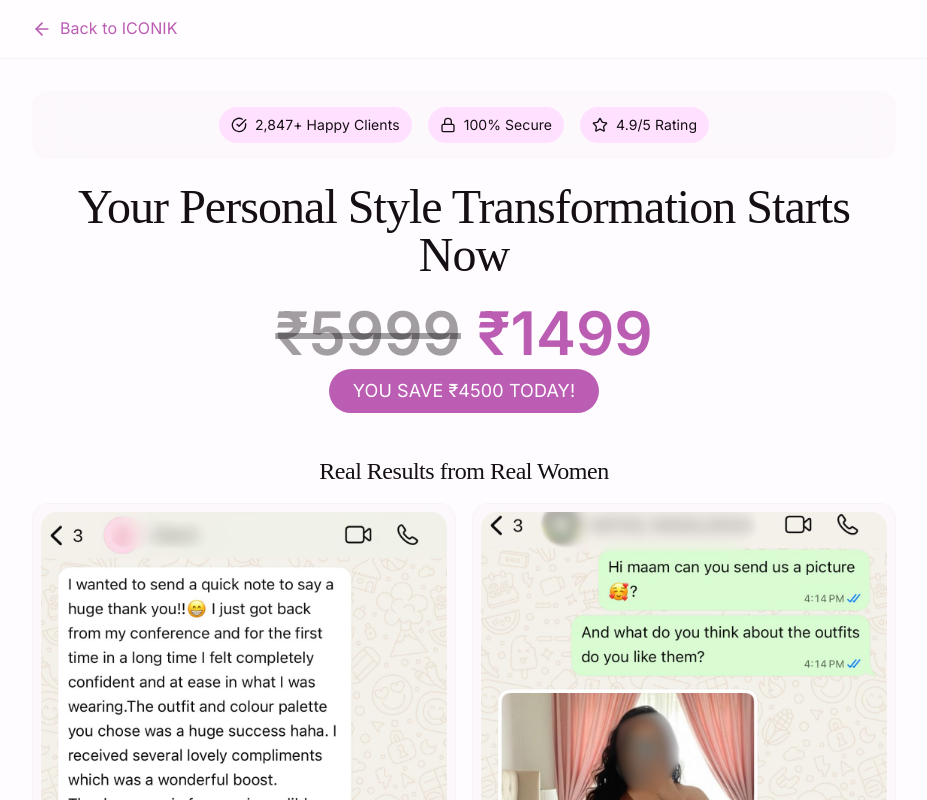
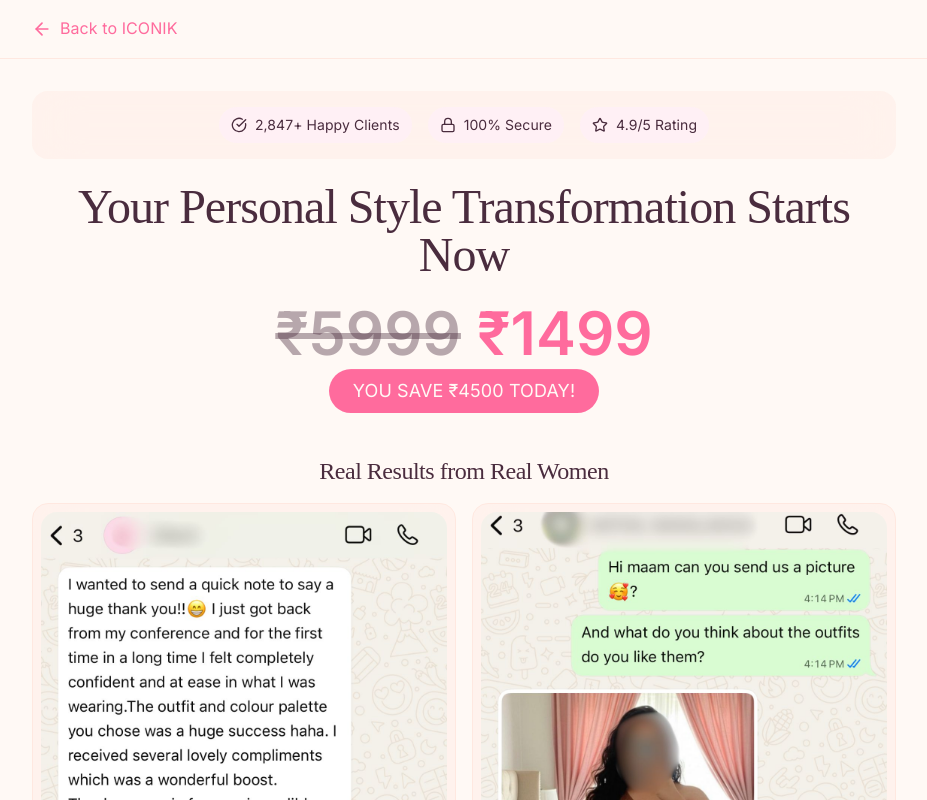
Before and after one commit to mithil0407/playernumberone, a Next.js app: page /checkout in a window 1280 px wide. Shown: the top 800 px of the page, without its empty margins (176-1103 px from the left). Built offline with nearby package versions, Linux system fonts and the light colour scheme.

Commit message:
Please Pink

```diff
--- a/src/app/checkout/success/page.tsx
+++ b/src/app/checkout/success/page.tsx
@@ -47,7 +47,7 @@ function SuccessPageContent() {
   }, [searchParams]);
 
   return (
-    <div className="min-h-screen bg-gray-50 text-gray-900 flex items-center justify-center">
+    <div className="min-h-screen bg-luxury-warm-white text-luxury-charcoal flex items-center justify-center">
       <motion.div
         initial={{ opacity: 0, scale: 0.9 }}
         animate={{ opacity: 1, scale: 1 }}
@@ -106,7 +106,7 @@ function SuccessPageContent() {
 export default function SuccessPage() {
   return (
     <Suspense fallback={
-      <div className="min-h-screen bg-gray-50 text-gray-900 flex items-center justify-center">
+      <div className="min-h-screen bg-luxury-warm-white text-luxury-charcoal flex items-center justify-center">
         <div className="text-center">
           <div className="animate-spin rounded-full h-12 w-12 border-b-2 border-rose-500 mx-auto mb-4"></div>
           <p className="text-gray-600">Loading...</p>
--- a/src/app/dashboard/page.tsx
+++ b/src/app/dashboard/page.tsx
@@ -138,7 +138,7 @@ export default function DashboardPage() {
 
   if (loading) {
     return (
-      <div className="min-h-screen bg-gray-50 flex items-center justify-center">
+      <div className="min-h-screen bg-luxury-warm-white flex items-center justify-center">
         <div className="text-center">
           <RefreshCw className="w-8 h-8 animate-spin mx-auto mb-4 text-blue-600" />
           <p className="text-gray-600">Loading dashboard...</p>
@@ -148,7 +148,7 @@ export default function DashboardPage() {
   }
 
   return (
-    <div className="min-h-screen bg-gray-50">
+    <div className="min-h-screen bg-luxury-warm-white">
       {/* Header */}
       <header className="bg-white shadow-sm border-b">
         <div className="max-w-7xl mx-auto px-4 py-6">
@@ -277,7 +277,7 @@ export default function DashboardPage() {
           </div>
           <div className="overflow-x-auto">
             <table className="min-w-full divide-y divide-gray-200">
-              <thead className="bg-gray-50">
+              <thead className="bg-luxury-cream">
                 <tr>
                   <th className="px-6 py-3 text-left text-xs font-medium text-gray-500 uppercase tracking-wider">
                     Customer
@@ -300,7 +300,7 @@ export default function DashboardPage() {
                 {filteredOrders.map((order) => {
                   const customer = data.customers.find(c => c.id === order.customer_id);
                   return (
-                    <tr key={order.id} className="hover:bg-gray-50">
+                    <tr key={order.id} className="hover:bg-luxury-cream">
                       <td className="px-6 py-4 whitespace-nowrap">
                         <div>
                           <div className="text-sm font-medium text-gray-900">
@@ -362,7 +362,7 @@ export default function DashboardPage() {
             </div>
             <div className="overflow-x-auto">
               <table className="min-w-full divide-y divide-gray-200">
-                <thead className="bg-gray-50">
+                <thead className="bg-luxury-cream">
                   <tr>
                     <th className="px-6 py-3 text-left text-xs font-medium text-gray-500 uppercase tracking-wider">
                       Customer
@@ -383,7 +383,7 @@ export default function DashboardPage() {
                     const customer = data.customers.find(c => c.id === session.customer_id);
                     const order = data.orders.find(o => o.id === session.order_id);
                     return (
-                      <tr key={session.id} className="hover:bg-gray-50">
+                      <tr key={session.id} className="hover:bg-luxury-cream">
                         <td className="px-6 py-4 whitespace-nowrap">
                           <div>
                             <div className="text-sm font-medium text-gray-900">
--- a/src/app/ethnic/checkout/page.tsx
+++ b/src/app/ethnic/checkout/page.tsx
@@ -283,7 +283,7 @@ export default function EthnicCheckoutPage() {
             </div>
           </div>
 
-          <div className="bg-gray-900 text-white rounded-2xl p-3 md:p-4 text-center">
+          <div className="bg-luxury-accent text-luxury-warm-white rounded-2xl p-3 md:p-4 text-center">
             <div className="text-base md:text-lg mb-1 md:mb-2 font-light font-['Inter',sans-serif]">Offer Expires In:</div>
             <div className="text-2xl md:text-3xl font-light text-yellow-400 font-['Cormorant Garamond',serif]">
               {String(timeLeft.minutes).padStart(2, '0')}:{String(timeLeft.seconds).padStart(2, '0')}
--- a/src/app/ethnic/page.tsx
+++ b/src/app/ethnic/page.tsx
@@ -128,7 +128,7 @@ export default function EthnicPage() {
                 <a href="#faq" className="luxury-body text-luxury-charcoal/80 hover:text-luxury-accent transition-colors">FAQ</a>
                 <Link
                   href="/ethnic/checkout"
-                  className="bg-luxury-charcoal hover:bg-luxury-accent text-luxury-warm-white px-8 py-3 rounded-full transition-all duration-300 luxury-body"
+                  className="bg-luxury-accent hover:bg-luxury-accent/80 text-luxury-warm-white px-8 py-3 rounded-full transition-all duration-300 luxury-body"
                 >
                   Begin Journey
                 </Link>
--- a/src/app/globals.css
+++ b/src/app/globals.css
@@ -3,36 +3,36 @@
 @custom-variant dark (&:is(.dark *));
 
 :root {
-  /* Luxury Pink Color Palette - Rose Quartz & Champagne Theme */
-  --background: oklch(0.995 0.005 330);
-  --foreground: oklch(0.18 0.015 330);
-  --card: oklch(0.998 0.003 330);
-  --card-foreground: oklch(0.18 0.015 330);
-  --popover: oklch(0.998 0.003 330);
-  --popover-foreground: oklch(0.18 0.015 330);
-  --primary: oklch(0.62 0.16 330);
-  --primary-foreground: oklch(0.995 0.005 330);
-  --secondary: oklch(0.96 0.015 330);
-  --secondary-foreground: oklch(0.18 0.015 330);
-  --muted: oklch(0.97 0.008 330);
-  --muted-foreground: oklch(0.45 0.012 330);
-  --accent: oklch(0.58 0.14 330);
-  --accent-foreground: oklch(0.995 0.005 330);
-  --destructive: oklch(0.577 0.245 27.325);
-  --destructive-foreground: oklch(0.995 0.005 330);
-  --border: oklch(0.92 0.008 330);
-  --input: oklch(0.98 0.008 330);
-  --ring: oklch(0.62 0.16 330);
+  /* Base Colors - Brighter and warmer */
+  --background: #fff9f5;
+  --foreground: #4a2c3e;
+  --card: #fff9f5;
+  --card-foreground: #4a2c3e;
+  --popover: #fff9f5;
+  --popover-foreground: #4a2c3e;
+  --primary: #ff6b9d;
+  --primary-foreground: #fff9f5;
+  --secondary: #ffe8e0;
+  --secondary-foreground: #4a2c3e;
+  --muted: #fff0f5;
+  --muted-foreground: #4a2c3e;
+  --accent: #ff6b9d;
+  --accent-foreground: #fff9f5;
+  --destructive: #e85a8a;
+  --destructive-foreground: #fff9f5;
+  --border: #ffb3d1;
+  --input: #fff9f5;
+  --ring: #ff6b9d;
 
-  /* Luxury Pink Brand Colors - Rose Quartz & Champagne Palette */
-  --luxury-gold: oklch(0.85 0.08 85);
-  --luxury-gold-foreground: oklch(0.18 0.015 330);
-  --luxury-cream: oklch(0.97 0.008 330);
-  --luxury-charcoal: oklch(0.18 0.015 330);
-  --luxury-warm-white: oklch(0.995 0.005 330);
-  --luxury-accent: oklch(0.62 0.16 330);
-  --luxury-green: oklch(0.62 0.16 330);
-  --luxury-pink-bg: oklch(0.95 0.06 330);
+  /* Luxury Pink Brand Colors - Bright and Warm Palette */
+  --luxury-gold: #ffb347;
+  --luxury-gold-foreground: #4a2c3e;
+  --luxury-cream: #ffe8e0;
+  --luxury-charcoal: #4a2c3e;
+  --luxury-warm-white: #fff9f5;
+  --luxury-accent: #ff6b9d;
+  --luxury-green: #ff6b9d;
+  --luxury-pink-bg: #fff0f5;
 
   --chart-1: oklch(0.646 0.222 41.116);
   --chart-2: oklch(0.6 0.118 184.704);
@@ -51,34 +51,34 @@
 }
 
 .dark {
-  --background: oklch(0.18 0.02 330);
-  --foreground: oklch(0.92 0.015 330);
-  --card: oklch(0.22 0.025 330);
-  --card-foreground: oklch(0.92 0.015 330);
-  --popover: oklch(0.22 0.025 330);
-  --popover-foreground: oklch(0.92 0.015 330);
-  --primary: oklch(0.72 0.18 330);
-  --primary-foreground: oklch(0.18 0.02 330);
-  --secondary: oklch(0.28 0.025 330);
-  --secondary-foreground: oklch(0.92 0.015 330);
-  --muted: oklch(0.25 0.02 330);
-  --muted-foreground: oklch(0.70 0.015 330);
-  --accent: oklch(0.32 0.03 330);
-  --accent-foreground: oklch(0.92 0.015 330);
-  --destructive: oklch(0.396 0.141 25.723);
-  --destructive-foreground: oklch(0.92 0.015 330);
-  --border: oklch(0.32 0.025 330);
-  --input: oklch(0.28 0.025 330);
-  --ring: oklch(0.72 0.18 330);
+  --background: #4a2c3e;
+  --foreground: #fff9f5;
+  --card: #4a2c3e;
+  --card-foreground: #fff9f5;
+  --popover: #4a2c3e;
+  --popover-foreground: #fff9f5;
+  --primary: #ff6b9d;
+  --primary-foreground: #fff9f5;
+  --secondary: #e85a8a;
+  --secondary-foreground: #fff9f5;
+  --muted: #4a2c3e;
+  --muted-foreground: #ffb3d1;
+  --accent: #ff6b9d;
+  --accent-foreground: #fff9f5;
+  --destructive: #e85a8a;
+  --destructive-foreground: #fff9f5;
+  --border: #e85a8a;
+  --input: #4a2c3e;
+  --ring: #ff6b9d;
 
-  --luxury-gold: oklch(0.88 0.10 85);
-  --luxury-gold-foreground: oklch(0.95 0.01 330);
-  --luxury-cream: oklch(0.20 0.02 330);
-  --luxury-charcoal: oklch(0.95 0.01 330);
-  --luxury-warm-white: oklch(0.15 0.01 330);
-  --luxury-accent: oklch(0.72 0.18 330);
-  --luxury-green: oklch(0.72 0.18 330);
-  --luxury-pink-bg: oklch(0.25 0.06 330);
+  --luxury-gold: #ffb347;
+  --luxury-gold-foreground: #fff9f5;
+  --luxury-cream: #4a2c3e;
+  --luxury-charcoal: #fff9f5;
+  --luxury-warm-white: #4a2c3e;
+  --luxury-accent: #ff6b9d;
+  --luxury-green: #ff6b9d;
+  --luxury-pink-bg: #4a2c3e;
 }
 
 @theme inline {
```
Also changed, not shown: src/app/checkout/page.tsx (+5 -5 lines), src/app/page.tsx (+10 -10 lines).
